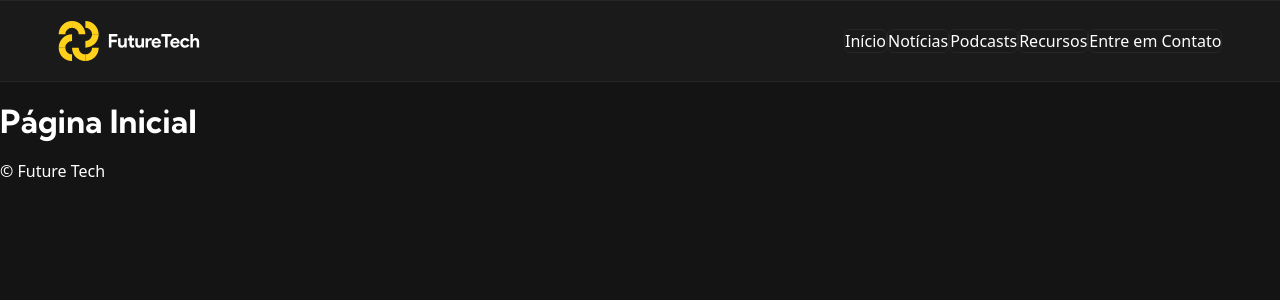
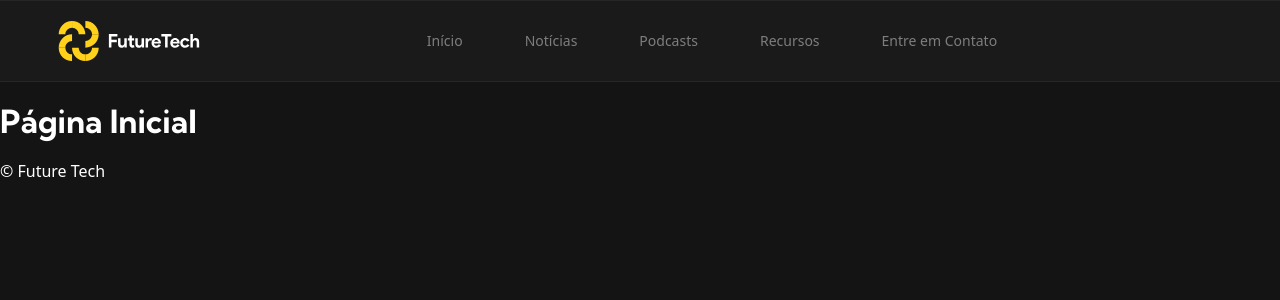
Before and after one commit to alexandreraminelli/pratica-react-ai-blog-website, a React (Vite) app: page / in a window 1280 px wide. Shown: the top 300 px of the page. Built offline with nearby package versions, Linux system fonts and the light colour scheme.

Commit message:
feat(navbar): navbar para desktop

```diff
--- a/src/layout/Header/Header.module.css
+++ b/src/layout/Header/Header.module.css
@@ -33,7 +33,7 @@ header.siteHeader {
 }
 
 /* Header large desktop */
-@media screen and (min-width: 1440px) {
+@media screen and (min-width: 1600px) {
   header.siteHeader {
     /* Espaçamento */
     padding-block: 24px;
--- a/src/layout/Header/components/Navbar.module.css
+++ b/src/layout/Header/components/Navbar.module.css
@@ -22,8 +22,14 @@ nav.navbar {
     & a {
       /* Borda */
       border: var(--border01);
+      border-color: rgba(0, 0, 0, 0);
       /* Cantos arredondados */
       border-radius: 6px;
+
+      /* Layout */
+      display: flex;
+      align-items: center;
+      justify-content: center;
 
       /* Efeitos de transição */
       transition-property: border-color, color, background-color;
@@ -49,7 +55,7 @@ nav.navbar {
   }
 }
 
-/* navbar mobile (exibido na sidebar) */
+/* Navbar mobile (no sidebar) */
 @media screen and (max-width: 824px) {
   nav.navbar {
     /* Posição */
@@ -97,15 +103,13 @@ nav.navbar {
         min-width: 192px;
         width: 100%;
 
-        /* Links */
+        /* Links mobile */
         & a {
+          /* Borda */
+          border: var(--border01);
+
           /* Tipografia */
           font-size: 1.25rem; /* 20px */
-
-          /* Layout */
-          display: flex;
-          align-items: center;
-          justify-content: center;
 
           /* Espaçamento */
           padding: 12px 18px;
@@ -120,10 +124,45 @@ nav.navbar {
   }
 }
 
+/* Navbar desktop (no header) */
 @media screen and (min-width: 825px) {
   /* Ocultar botões de abrir e fechar o menu mobile */
   .MenuButton,
   .FecharButton {
     display: none;
   }
+
+  nav.navbar {
+    width: 100%;
+    /* Lista de links */
+    ul {
+      /* Dimensões */
+      width: 100%;
+      /* Layout */
+      flex-direction: row;
+      justify-content: center;
+      gap: 24px;
+
+      /* list-item */
+      & li {
+        /* Links desktop */
+        & a {
+          /* Espaçamento */
+          padding: 10px 18px;
+
+          /* Tipografia */
+          font-size: 0.875rem; /* 14px */
+          color: var(--gray-letter1);
+        }
+      }
+    }
+  }
 }
+
+/* Navbar para telas extra-large */
+@media screen and (min-width: 1600px) {
+  nav.navbar ul li a {
+    /* Tipografia */
+    font-size: 1.063rem; /* 17px */
+  }
+}
```
